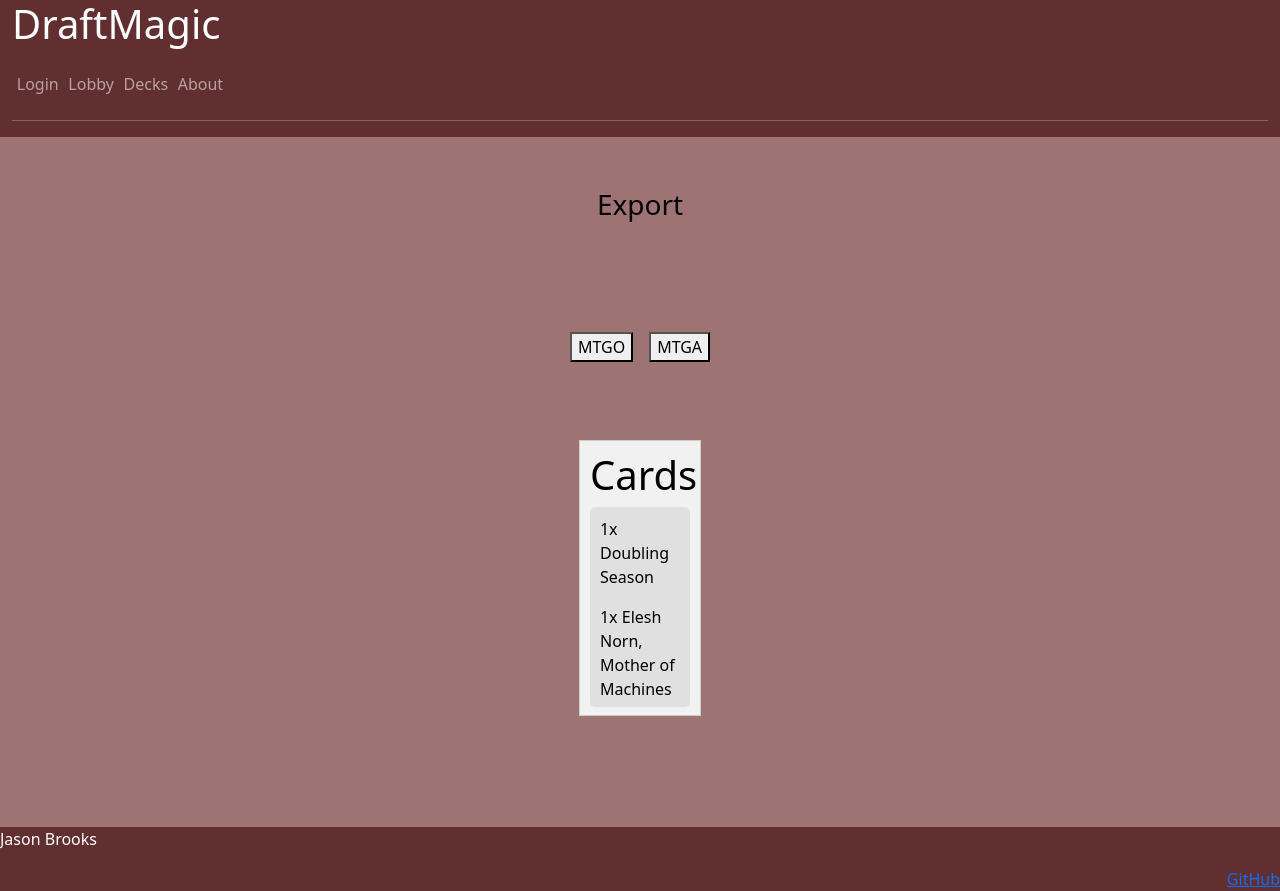
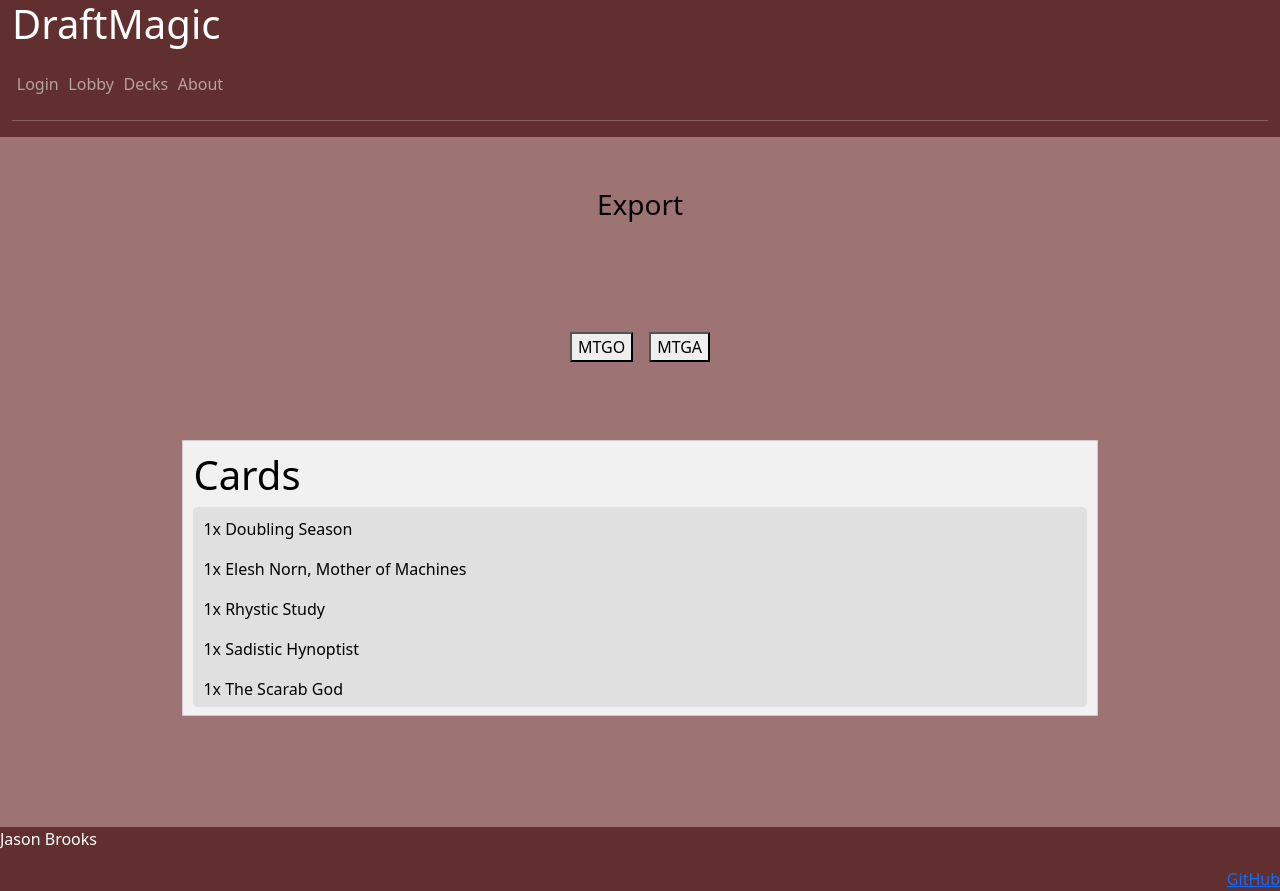
Before and after one commit to N3ptune/startup, a React (Vite) app: page /decklist in a window 1280 px wide. Built offline with nearby package versions, Linux system fonts and the light colour scheme.

Commit message:
Fix the decklist

```diff
--- a/src/decklist/decklist.css
+++ b/src/decklist/decklist.css
@@ -11,7 +11,7 @@
     background-color: #f1f1f1;
     border: 1px solid #ccc;
     padding: 10px;
-    width: 40%;
+    width: 300%;
     height: 40%;
     margin-top: 20px;
     top: -60px;
```
